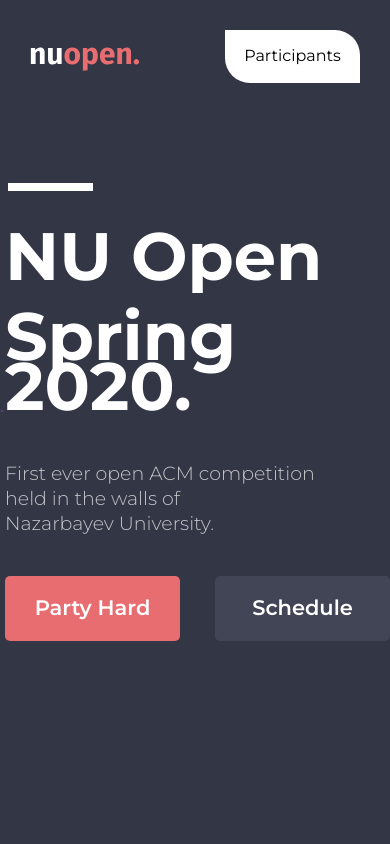
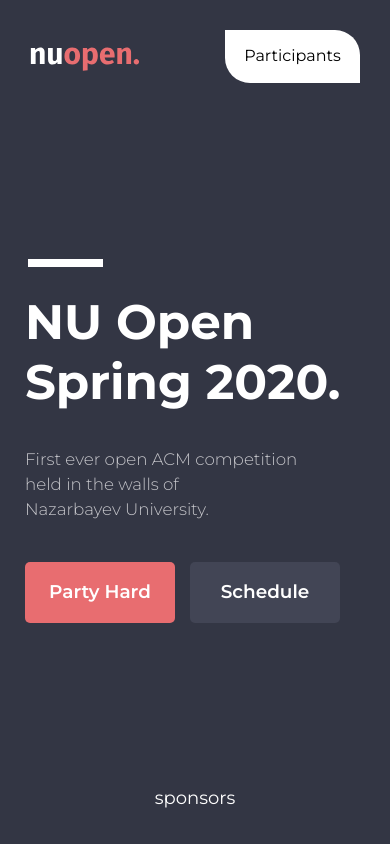
Before and after one commit to ironsoul0/nuopen.kz, a Gatsby site: page / in a window 390 px wide. Built offline with nearby package versions, Linux system fonts and the light colour scheme; Gatsby itself is replaced by a stand-in of ours.

Commit message:
insane with media queries

```diff
--- a/src/pages/index.js
+++ b/src/pages/index.js
@@ -9,10 +9,12 @@
 import Nav from "../components/nav";
 import mixins from "../styles/mixins";
 import theme from "../styles/theme";
+import media, { sizes } from "../styles/media";
 
 const IndexPage = ({ data }) => (
   <Layout>
     <SEO title="Main" />
+    <Wrapper>
       <Nav to="/participants" destination="Participants" />
       <Main>
         <Image fluid={data.placeholderImage.childImageSharp.fluid} />
@@ -28,6 +30,8 @@
           </ButtonsRow>
         </Info>
       </Main>
+      <p style={{ textAlign: "center", marginTop: "15px" }}>sponsors</p>
+    </Wrapper>
   </Layout>
 );
 
@@ -50,34 +54,87 @@
   }
 `;
 
+const Wrapper = styled.div`
+  min-height: 100vh;
+  display: flex;
+  flex-direction: column;
+  justify-content: space-between;
+`;
+
 const Main = styled.main`
   width: 100%;
-  max-width: 1100px;
+  max-width: ${sizes.bigDesktop}px;
   margin: 0 auto;
   justify-content: space-between;
-  margin-top: 70px;
+  padding: 0px 30px;
+  font-size: 25px;
+
+  ${media.bigDesktop`
+    padding: 0px 50px;
+    font-size: 23px;
+    max-width: ${sizes.desktop}px;
+  `};
+
+  ${media.desktop`
+    font-size: 25px;
+  `};
+
+  ${media.tablet`
+    font-size: 22px;
+    padding: 0 40px;
+  `};
+
+  ${media.phablet`
+    padding: 0 25px;
+  `};
+
+  ${media.phone`
+    padding: 0 20px;
+  `};
 
   ${mixins.rowFlex};
 `;
 
 const Image = styled(Img)`
   width: 600px;
+
+  ${media.bigDesktop`
+    width: 480px;
+  `};
+
+  ${media.desktop`
+    display: none;
+  `};
 `;
 
 const Info = styled.div``;
 
 const Heading = styled.h1`
-  font-size: ${theme.fontSizes.xl};
+  font-size: 2.68em;
   line-height: 50px;
+
+  ${media.phablet`
+    font-size: 2.2em;
+    line-height: 30px;
+  `};
+
+  ${media.phone`
+    font-size: 2em;
+  `};
 
   &:first-of-type::before {
     content: "";
     width: 85px;
-    height: 8px;
+    height: 9px;
     margin-bottom: 40px;
     margin-left: 3px;
     background-color: ${theme.colors.white};
     display: block;
+
+    ${media.phablet`
+      height: 8px;
+      width: 75px;
+    `};
   }
 
   &:nth-last-of-type(1) {
@@ -86,7 +143,7 @@
 `;
 
 const Description = styled.p`
-  font-size: ${theme.fontSizes.sm};
+  font-size: 0.76em;
   color: ${theme.colors.lightGrey};
   font-weight: 300;
   margin: 0;
@@ -99,20 +156,47 @@
 `;
 
 const Button = styled.a`
-  font-size: 21px;
+  font-size: 0.84em;
   font-weight: 600;
   padding: 15px 0px;
   width: 175px;
   text-align: center;
   border-radius: 5px;
 
+  ${media.phablet`
+    width: 150px;
+  `};
+
+  ${media.phone`
+    width: 140px;
+    font-size: 0.78em;
+  `};
+
   &:first-of-type {
     background-color: ${theme.colors.red};
     margin-right: 35px;
+
+    ${media.phablet} {
+      margin-right: 15px;
+    }
+
+    ${media.phone`
+      margin-right: 10px;
+    `};
+
+    ${mixins.transition};
+    &:hover {
+      background-color: ${theme.colors.hoveredRed};
+    }
   }
 
   &:nth-last-of-type(1) {
     background-color: ${theme.colors.darkBlue};
+
+    ${mixins.transition};
+    &:hover {
+      background-color: ${theme.colors.hoveredBlue};
+    }
   }
 
   color: ${theme.colors.white};
--- a/src/styles/media.js
+++ b/src/styles/media.js
@@ -1,6 +1,6 @@
 import { css } from "styled-components";
 
-const sizes = {
+export const sizes = {
   giant: 1440,
   bigDesktop: 1200,
   desktop: 1000,
--- a/src/styles/theme.js
+++ b/src/styles/theme.js
@@ -6,7 +6,9 @@
     white: "#FFFFFF",
     darkenedWhite: "#EFEAEA",
     red: "#E86D70",
+    hoveredRed: "#D76366",
     darkBlue: "#424555",
+    hoveredBlue: "#414353",
     lightGrey: "#C4C4C9",
     mediumGrey: "#BEBFC4",
     darkGrey: "#D7D7DA",
```
Lines whose indentation alone changed are shown as unchanged.
